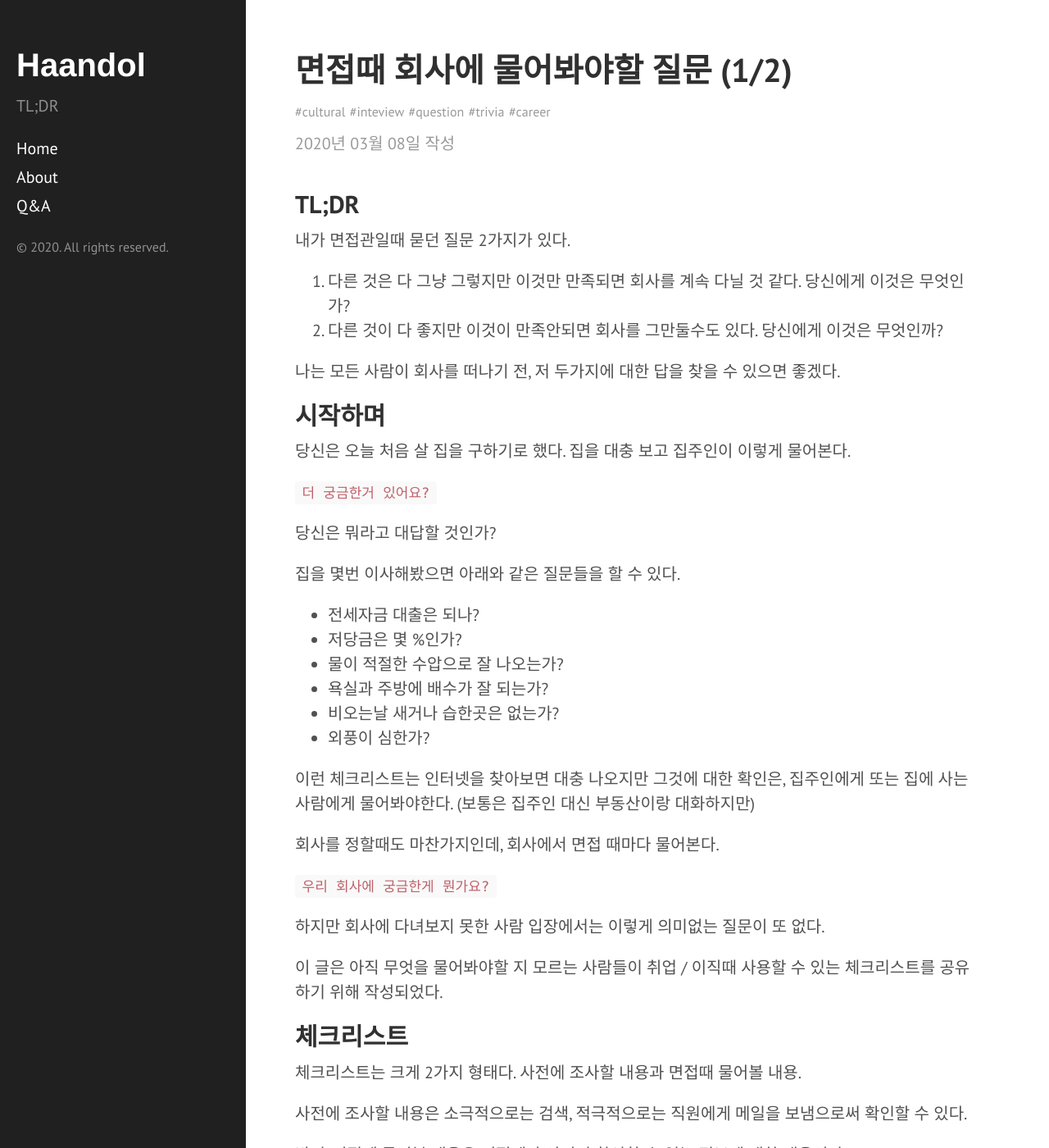
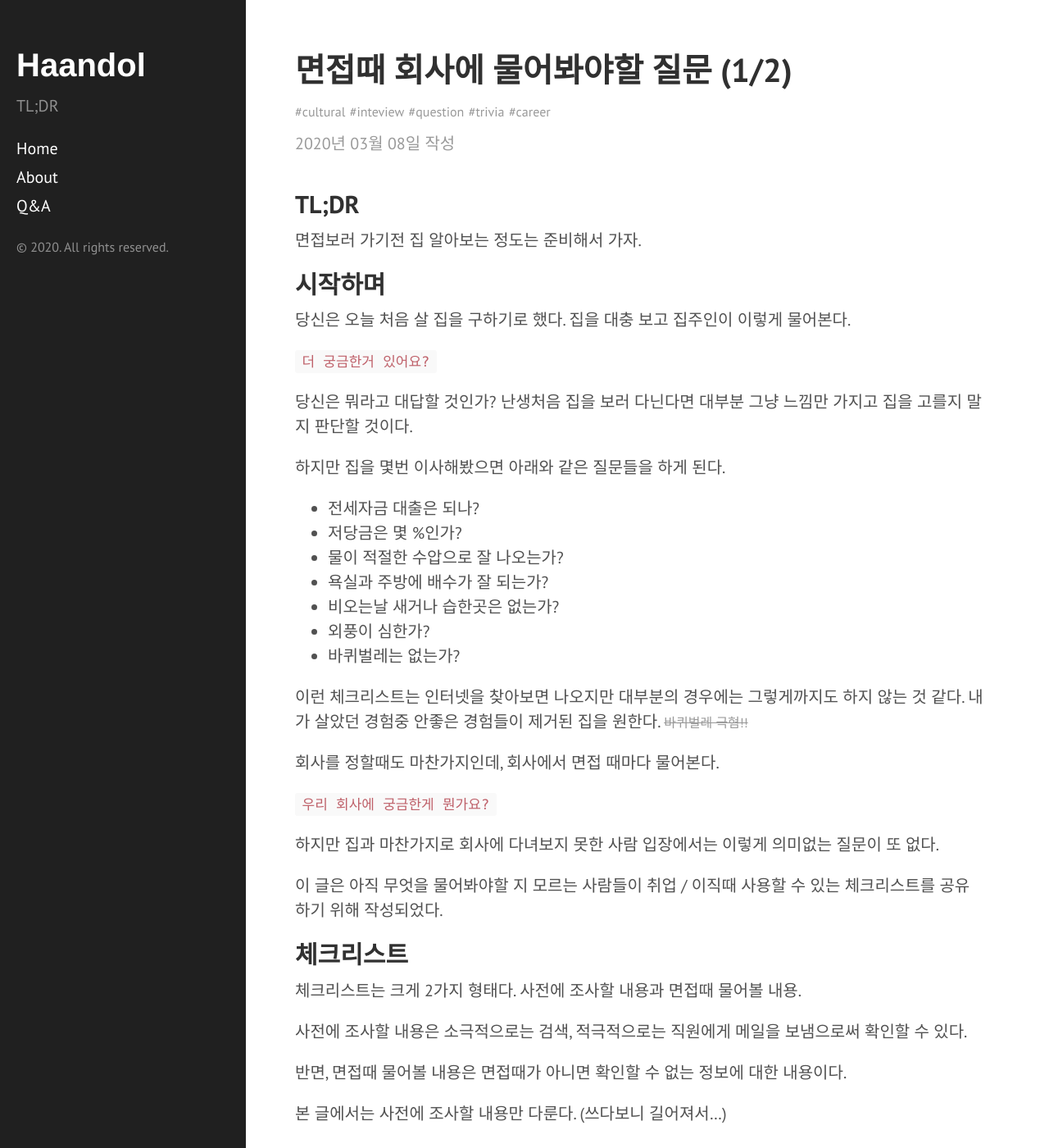
Before and after one commit to haandol/haandol.github.com, a Jekyll site: the page built from _posts/2020-03-08-what-you-should-ask-on-interview.md, in a window 1280 px wide and 1400 px high. Shown: the whole window at 82% size. Built offline with Jekyll 4.4.1, drawn with Linux system fonts in a browser that asks for light colours; comment, search, counter and statistics services are not loaded.

Commit message:
modify intro

```diff
--- a/_posts/2020-03-08-what-you-should-ask-on-interview.md
+++ b/_posts/2020-03-08-what-you-should-ask-on-interview.md
@@ -10,12 +10,7 @@ publish: true
 
 ## TL;DR
 
-내가 면접관일때 묻던 질문 2가지가 있다.
-
-1. 다른 것은 다 그냥 그렇지만 이것만 만족되면 회사를 계속 다닐 것 같다. 당신에게 이것은 무엇인가?
-2. 다른 것이 다 좋지만 이것이 만족안되면 회사를 그만둘수도 있다. 당신에게 이것은 무엇인까?
-
-나는 모든 사람이 회사를 떠나기 전, 저 두가지에 대한 답을 찾을 수 있으면 좋겠다.
+면접보러 가기전 집 알아보는 정도는 준비해서 가자.
 
 ## 시작하며
 
@@ -23,23 +18,25 @@ publish: true
 
 `더 궁금한거 있어요?`
 
-당신은 뭐라고 대답할 것인가?
+당신은 뭐라고 대답할 것인가? 난생처음 집을 보러 다닌다면 대부분 그냥 느낌만 가지고 집을 고를지 말지 판단할 것이다.
 
-집을 몇번 이사해봤으면 아래와 같은 질문들을 할 수 있다.
+하지만 집을 몇번 이사해봤으면 아래와 같은 질문들을 하게 된다.
+
 - 전세자금 대출은 되나?
 - 저당금은 몇 %인가?
 - 물이 적절한 수압으로 잘 나오는가?
 - 욕실과 주방에 배수가 잘 되는가?
 - 비오는날 새거나 습한곳은 없는가?
 - 외풍이 심한가?
+- 바퀴벌레는 없는가?
 
-이런 체크리스트는 인터넷을 찾아보면 대충 나오지만 그것에 대한 확인은, 집주인에게 또는 집에 사는 사람에게 물어봐야한다. (보통은 집주인 대신 부동산이랑 대화하지만)
+이런 체크리스트는 인터넷을 찾아보면 나오지만 대부분의 경우에는 그렇게까지도 하지 않는 것 같다. 내가 살았던 경험중 안좋은 경험들이 제거된 집을 원한다. ~~바퀴벌레 극혐!!~~
 
 회사를 정할때도 마찬가지인데, 회사에서 면접 때마다 물어본다.
 
 `우리 회사에 궁금한게 뭔가요?`
 
-하지만 회사에 다녀보지 못한 사람 입장에서는 이렇게 의미없는 질문이 또 없다.
+하지만 집과 마찬가지로 회사에 다녀보지 못한 사람 입장에서는 이렇게 의미없는 질문이 또 없다.
 
 이 글은 아직 무엇을 물어봐야할 지 모르는 사람들이 취업 / 이직때 사용할 수 있는 체크리스트를 공유하기 위해 작성되었다.
 
```
